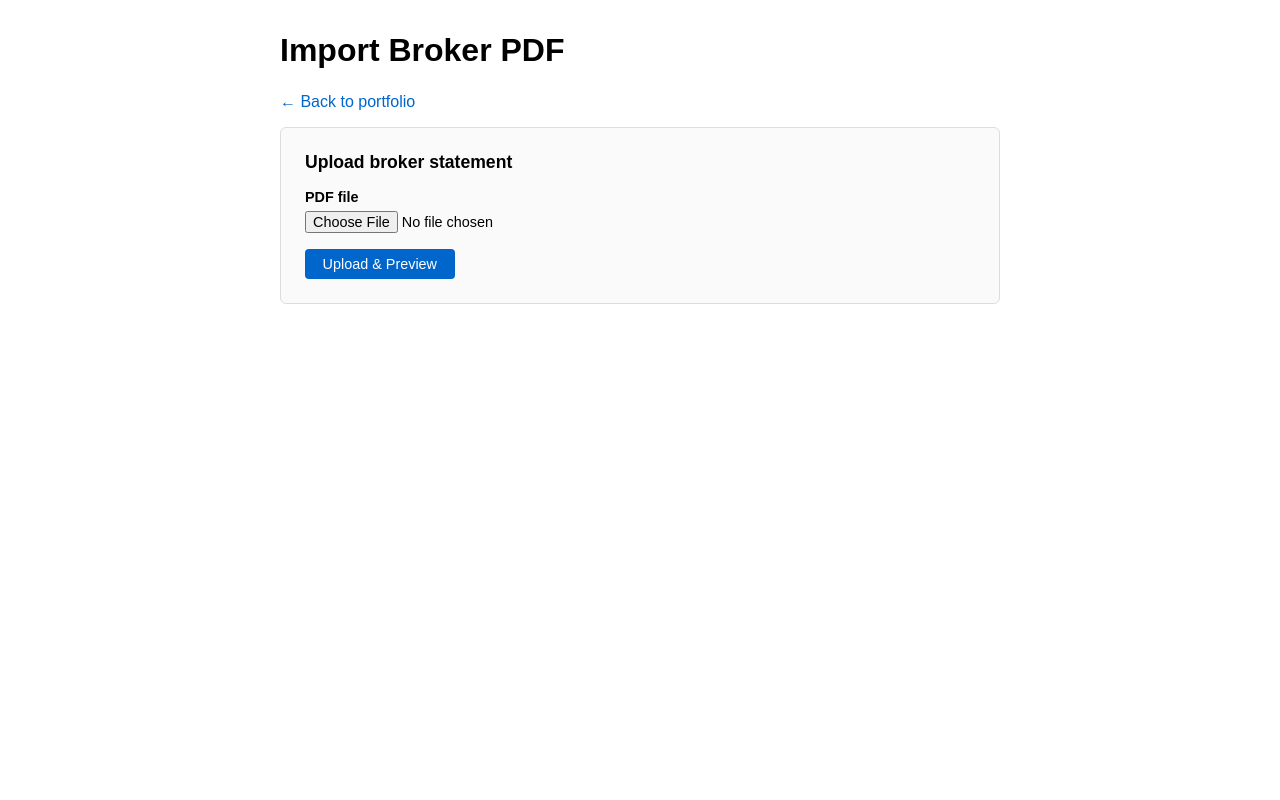
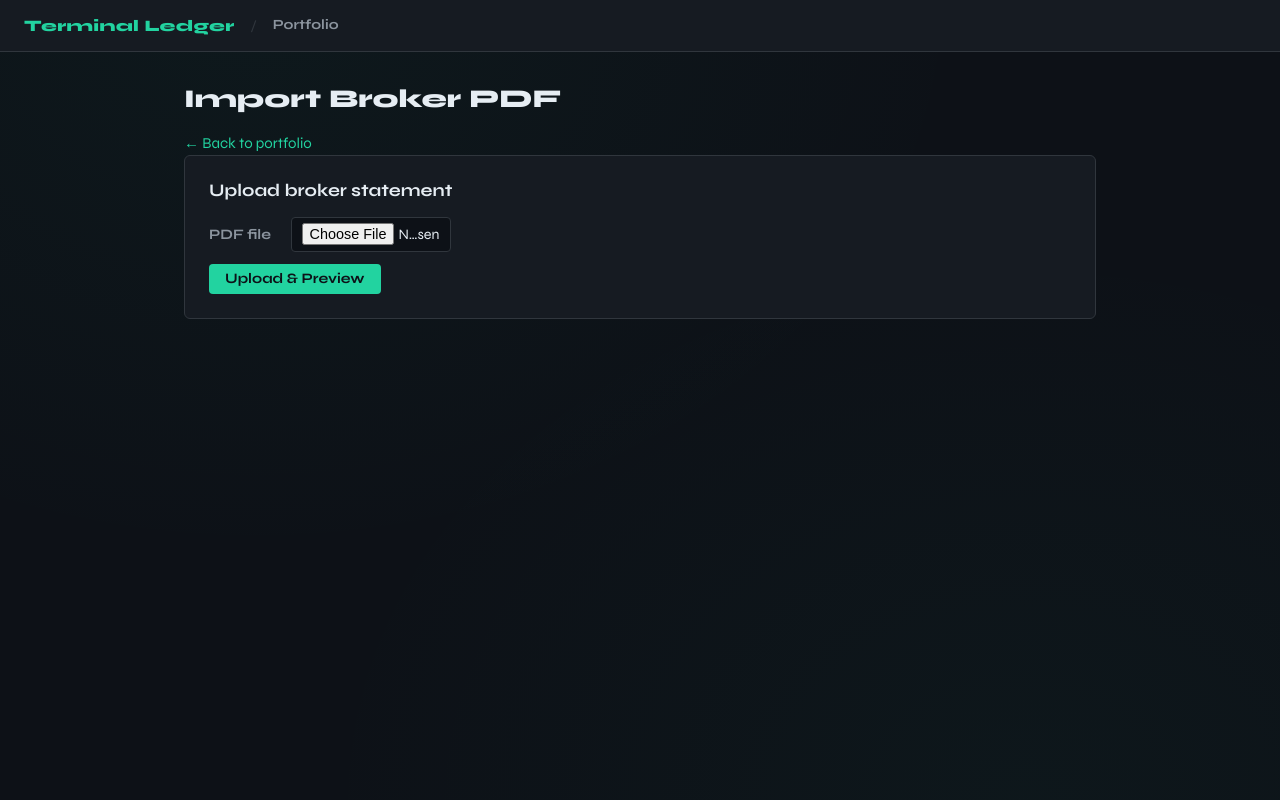
Before and after one commit to Marvin1912/stock-portfolio-tracker, a FastAPI app: page /import/pdf in a window 1280 px wide. Run offline with FastAPI, Linux system fonts and the light colour scheme; parts of the project's set-up code (start-up, migrations or seed data) failed here and were passed over.

Commit message:
feat: create Terminal Ledger base design system and shared base.html (issue #56)
Establishes the dark terminal aesthetic for the entire app via a shared
Jinja2 base template. All three main pages now extend base.html to
eliminate duplication and ensure visual consistency.

Co-Authored-By: Claude Sonnet 4.6 <noreply@anthropic.com>

```diff
--- /dev/null
+++ b/app/templates/base.html
@@ -0,0 +1,242 @@
+<!DOCTYPE html>
+<html lang="en">
+<head>
+  <meta charset="UTF-8">
+  <meta name="viewport" content="width=device-width, initial-scale=1.0">
+  <title>{% block title %}Terminal Ledger{% endblock %}</title>
+  <link rel="preconnect" href="https://fonts.googleapis.com">
+  <link rel="preconnect" href="https://fonts.gstatic.com" crossorigin>
+  <link href="https://fonts.googleapis.com/css2?family=Syne:wght@400;700;800&family=JetBrains+Mono:wght@400;600&display=swap" rel="stylesheet">
+  <script src="https://unpkg.com/htmx.org@2.0.4/dist/htmx.min.js"></script>
+  <style>
+    /* ── Design tokens ──────────────────────────────────────── */
+    :root {
+      --bg:        #0d1117;
+      --surface:   #161b22;
+      --border:    #30363d;
+      --accent:    #22d3a0;
+      --danger:    #ff4d6d;
+      --text:      #e6edf3;
+      --muted:     #8b949e;
+      --font-ui:   "Syne", system-ui, sans-serif;
+      --font-mono: "JetBrains Mono", "Fira Code", monospace;
+      --radius:    6px;
+      --radius-sm: 4px;
+    }
+
+    /* ── Reset & base ───────────────────────────────────────── */
+    *, *::before, *::after { box-sizing: border-box; margin: 0; padding: 0; }
+
+    body {
+      background-color: var(--bg);
+      background-image:
+        radial-gradient(ellipse at 20% 0%,   rgba(34, 211, 160, 0.04) 0%, transparent 50%),
+        radial-gradient(ellipse at 80% 100%, rgba(34, 211, 160, 0.03) 0%, transparent 50%);
+      color: var(--text);
+      font-family: var(--font-ui);
+      font-size: 15px;
+      line-height: 1.6;
+      min-height: 100vh;
+    }
+
+    h1, h2, h3, h4 { font-family: var(--font-ui); font-weight: 700; line-height: 1.2; }
+    h1 { font-size: 1.6rem; font-weight: 800; margin-bottom: 1rem; }
+    h2 { font-size: 1.1rem; }
+
+    a { color: var(--accent); text-decoration: none; }
+    a:hover { opacity: 0.8; text-decoration: underline; }
+
+    p { color: var(--muted); }
+
+    input, select, textarea {
+      background: var(--bg);
+      color: var(--text);
+      border: 1px solid var(--border);
+      border-radius: var(--radius-sm);
+      font-family: var(--font-ui);
+      font-size: 0.9rem;
+      padding: 0.35rem 0.6rem;
+    }
+    input:focus, select:focus, textarea:focus {
+      outline: none;
+      border-color: var(--accent);
+    }
+
+    /* ── Navigation ─────────────────────────────────────────── */
+    .nav {
+      border-bottom: 1px solid var(--border);
+      background: var(--surface);
+      padding: 0 1.5rem;
+      display: flex;
+      align-items: center;
+      gap: 1rem;
+      height: 52px;
+    }
+    .nav-logo {
+      font-family: var(--font-ui);
+      font-weight: 800;
+      font-size: 1rem;
+      color: var(--accent);
+      letter-spacing: 0.02em;
+    }
+    .nav-logo:hover { opacity: 0.8; text-decoration: none; }
+    .nav-sep { color: var(--border); user-select: none; }
+    .nav-link {
+      color: var(--muted);
+      font-size: 0.875rem;
+      font-weight: 600;
+    }
+    .nav-link:hover { color: var(--text); text-decoration: none; opacity: 1; }
+
+    /* ── Main wrapper ────────────────────────────────────────── */
+    .page {
+      max-width: 960px;
+      margin: 0 auto;
+      padding: 2rem 1.5rem;
+    }
+
+    /* ── Tables ──────────────────────────────────────────────── */
+    table { width: 100%; border-collapse: collapse; margin-bottom: 1.5rem; }
+    th, td { padding: 0.6rem 1rem; text-align: left; border-bottom: 1px solid var(--border); }
+    th {
+      background: var(--surface);
+      font-weight: 600;
+      font-size: 0.75rem;
+      text-transform: uppercase;
+      letter-spacing: 0.06em;
+      color: var(--muted);
+    }
+    tbody tr:hover:not(.editing) { background: rgba(255, 255, 255, 0.02); }
+    th.number, td.number { text-align: right; font-family: var(--font-mono); }
+    th.actions, td.actions { text-align: right; width: 130px; }
+    .total-row { font-weight: bold; border-top: 2px solid var(--border); }
+
+    /* ── Buttons ─────────────────────────────────────────────── */
+    button {
+      cursor: pointer;
+      border: none;
+      border-radius: var(--radius-sm);
+      padding: 0.3rem 0.7rem;
+      font-size: 0.85rem;
+      font-family: var(--font-ui);
+      font-weight: 600;
+    }
+    button:disabled { opacity: 0.4; cursor: not-allowed; }
+
+    /* Utility classes */
+    .btn-primary { background: var(--accent); color: #0d1117; padding: 0.4rem 1rem; font-size: 0.9rem; }
+    .btn-primary:hover { opacity: 0.85; }
+    .btn-danger  { background: var(--danger); color: #fff; }
+    .btn-danger:hover  { opacity: 0.85; }
+    .btn-ghost   { background: transparent; color: var(--muted); border: 1px solid var(--border); }
+    .btn-ghost:hover   { color: var(--text); border-color: var(--muted); }
+
+    /* Legacy button names used by existing templates and partials */
+    .btn-add    { background: var(--accent); color: #0d1117; padding: 0.4rem 1rem; font-size: 0.9rem; margin-bottom: 1rem; }
+    .btn-add:hover    { opacity: 0.85; }
+    .btn-edit   { background: rgba(34, 211, 160, 0.1); color: var(--accent); }
+    .btn-edit:hover   { background: rgba(34, 211, 160, 0.2); }
+    .btn-save   { background: var(--accent); color: #0d1117; }
+    .btn-save:hover   { opacity: 0.85; }
+    .btn-cancel { background: transparent; color: var(--muted); border: 1px solid var(--border); }
+    .btn-cancel:hover { color: var(--text); border-color: var(--muted); }
+    .btn-delete { background: rgba(255, 77, 109, 0.12); color: var(--danger); margin-left: 0.3rem; }
+    .btn-delete:hover { background: rgba(255, 77, 109, 0.22); }
+    .btn-confirm   { background: var(--accent); color: #0d1117; }
+    .btn-confirm:hover { opacity: 0.85; }
+    .btn-secondary { background: transparent; color: var(--muted); border: 1px solid var(--border); margin-left: 0.5rem; }
+    .btn-secondary:hover { color: var(--text); border-color: var(--muted); }
+
+    /* ── Cards ───────────────────────────────────────────────── */
+    .card {
+      border: 1px solid var(--border);
+      border-radius: var(--radius);
+      padding: 1.5rem;
+      background: var(--surface);
+      margin-bottom: 1.5rem;
+    }
+    .card h2 { margin: 0 0 1rem; }
+
+    /* ── Forms ───────────────────────────────────────────────── */
+    .add-form-container {
+      border: 1px solid var(--border);
+      border-radius: var(--radius);
+      padding: 1.2rem 1.5rem;
+      margin-bottom: 1.5rem;
+      background: var(--surface);
+    }
+    .add-form-container h2 { margin: 0 0 1rem; font-size: 1.1rem; }
+    .form-row { display: flex; align-items: center; gap: 0.75rem; margin-bottom: 0.75rem; }
+    .form-row label { min-width: 70px; font-weight: 600; font-size: 0.9rem; color: var(--muted); }
+    .form-row input { width: 160px; }
+    .or-label { font-size: 0.8rem; color: var(--muted); text-transform: uppercase; letter-spacing: 0.08em; }
+    .input-group { display: flex; align-items: center; gap: 0.5rem; }
+    .form-actions { margin-top: 0.75rem; display: flex; gap: 0.5rem; }
+    .form-error { color: var(--danger); font-size: 0.85rem; margin-bottom: 0.5rem; }
+
+    .error {
+      color: var(--danger);
+      background: rgba(255, 77, 109, 0.1);
+      border: 1px solid rgba(255, 77, 109, 0.3);
+      border-radius: var(--radius-sm);
+      padding: 0.7rem 1rem;
+      margin-bottom: 1rem;
+      font-size: 0.9rem;
+    }
+    .success {
+      color: var(--accent);
+      background: rgba(34, 211, 160, 0.08);
+      border: 1px solid rgba(34, 211, 160, 0.3);
+      border-radius: var(--radius-sm);
+      padding: 0.7rem 1rem;
+      margin-bottom: 1rem;
+      font-size: 0.9rem;
+    }
+
+    /* ── Ticker hints ────────────────────────────────────────── */
+    .ticker-valid   { color: var(--accent); font-size: 0.85rem; }
+    .ticker-invalid { color: var(--danger);  font-size: 0.85rem; }
+
+    /* ── Charts ──────────────────────────────────────────────── */
+    .chart-section { margin-bottom: 2rem; }
+    .chart-section h2 { font-size: 1rem; font-weight: 600; margin: 0 0 0.5rem; }
+    .no-data { color: var(--muted); font-style: italic; }
+
+    /* ── Inline edit (portfolio table) ───────────────────────── */
+    .inline-form { display: flex; align-items: center; gap: 0.5rem; justify-content: flex-end; }
+    .qty-input { width: 100px; }
+    .editing td { background: rgba(34, 211, 160, 0.04); }
+
+    /* ── Stock detail ────────────────────────────────────────── */
+    .subtitle { color: var(--muted); margin-bottom: 2rem; font-family: var(--font-mono); font-size: 0.95rem; }
+    .summary-card { border: 1px solid var(--border); border-radius: var(--radius); padding: 1.2rem 1.5rem; margin-bottom: 2rem; background: var(--surface); }
+    .summary-card h2 { margin: 0 0 1rem; font-size: 1rem; font-weight: 600; }
+    .summary-grid { display: grid; grid-template-columns: repeat(auto-fit, minmax(160px, 1fr)); gap: 1rem; }
+    .summary-item { display: flex; flex-direction: column; }
+    .summary-label { font-size: 0.8rem; color: var(--muted); text-transform: uppercase; letter-spacing: 0.04em; margin-bottom: 0.25rem; }
+    .summary-value { font-size: 1.1rem; font-weight: 600; font-family: var(--font-mono); }
+
+    /* ── Import page ─────────────────────────────────────────── */
+    .actions { display: flex; gap: 0.5rem; margin-top: 0.5rem; }
+    .note { color: var(--muted); font-size: 0.85rem; margin-bottom: 1rem; }
+
+    /* ── Utility classes ─────────────────────────────────────── */
+    .text-mono { font-family: var(--font-mono); }
+    .positive  { color: var(--accent); }
+    .negative  { color: var(--danger); }
+    .na        { color: var(--muted); font-weight: normal; }
+  </style>
+  {% block extra_head %}{% endblock %}
+</head>
+<body>
+  <nav class="nav">
+    <a href="/" class="nav-logo">Terminal Ledger</a>
+    <span class="nav-sep">/</span>
+    <a href="/" class="nav-link">Portfolio</a>
+  </nav>
+  <main class="page">
+    {% block content %}{% endblock %}
+  </main>
+  {% block extra_scripts %}{% endblock %}
+</body>
+</html>
--- a/app/templates/import_pdf.html
+++ b/app/templates/import_pdf.html
@@ -1,44 +1,8 @@
-<!DOCTYPE html>
-<html lang="en">
-<head>
-  <meta charset="UTF-8">
-  <meta name="viewport" content="width=device-width, initial-scale=1.0">
-  <title>Import Broker PDF</title>
-  <style>
-    body { font-family: sans-serif; max-width: 720px; margin: 2rem auto; padding: 0 1rem; }
-    h1 { margin-bottom: 1.5rem; }
-    a { color: #0066cc; text-decoration: none; }
-    a:hover { text-decoration: underline; }
+{% extends "base.html" %}
 
-    .card { border: 1px solid #ddd; border-radius: 6px; padding: 1.5rem; background: #fafafa; margin-bottom: 1.5rem; }
-    .card h2 { margin: 0 0 1rem; font-size: 1.1rem; }
+{% block title %}Import Broker PDF{% endblock %}
 
-    .form-row { margin-bottom: 1rem; }
-    .form-row label { display: block; font-weight: 600; font-size: 0.9rem; margin-bottom: 0.35rem; }
-    .form-row input[type="file"] { font-size: 0.9rem; }
-
-    button { cursor: pointer; border: none; border-radius: 4px; padding: 0.45rem 1.1rem; font-size: 0.9rem; }
-    .btn-primary { background: #0066cc; color: #fff; }
-    .btn-primary:hover { background: #0055aa; }
-    .btn-confirm { background: #2e7d32; color: #fff; }
-    .btn-confirm:hover { background: #256428; }
-    .btn-secondary { background: #eee; color: #333; margin-left: 0.5rem; }
-    .btn-secondary:hover { background: #ddd; }
-
-    .error { color: #c62828; background: #fdecea; border: 1px solid #f9c9c5; border-radius: 4px; padding: 0.7rem 1rem; margin-bottom: 1rem; font-size: 0.9rem; }
-    .success { color: #1b5e20; background: #e8f5e9; border: 1px solid #c8e6c9; border-radius: 4px; padding: 0.7rem 1rem; margin-bottom: 1rem; font-size: 0.9rem; }
-
-    table { width: 100%; border-collapse: collapse; margin-bottom: 1rem; }
-    th, td { padding: 0.55rem 0.9rem; text-align: left; border-bottom: 1px solid #ddd; font-size: 0.9rem; }
-    th { background: #f4f4f4; font-weight: 600; }
-    td.number { text-align: right; }
-    th.number { text-align: right; }
-
-    .actions { display: flex; gap: 0.5rem; margin-top: 0.5rem; }
-    .note { color: #555; font-size: 0.85rem; margin-bottom: 1rem; }
-  </style>
-</head>
-<body>
+{% block content %}
   <h1>Import Broker PDF</h1>
   <p><a href="/">&larr; Back to portfolio</a></p>
 
@@ -132,5 +96,4 @@
     </div>
   </div>
   {% endif %}
-</body>
-</html>
+{% endblock %}
```
Also changed, not shown: app/templates/portfolio.html (+7 -59 lines), app/templates/stock_detail.html (+8 -30 lines).
